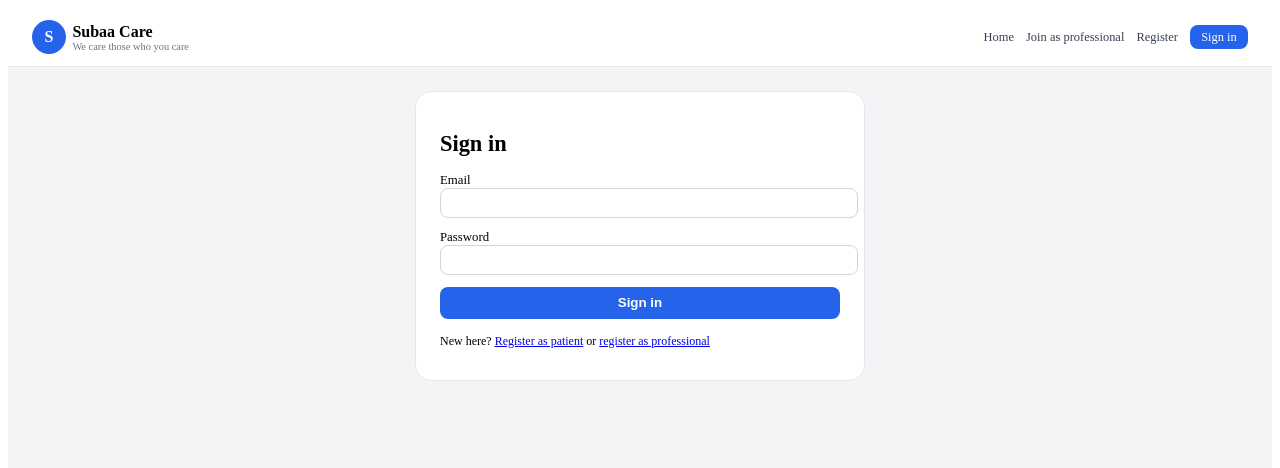
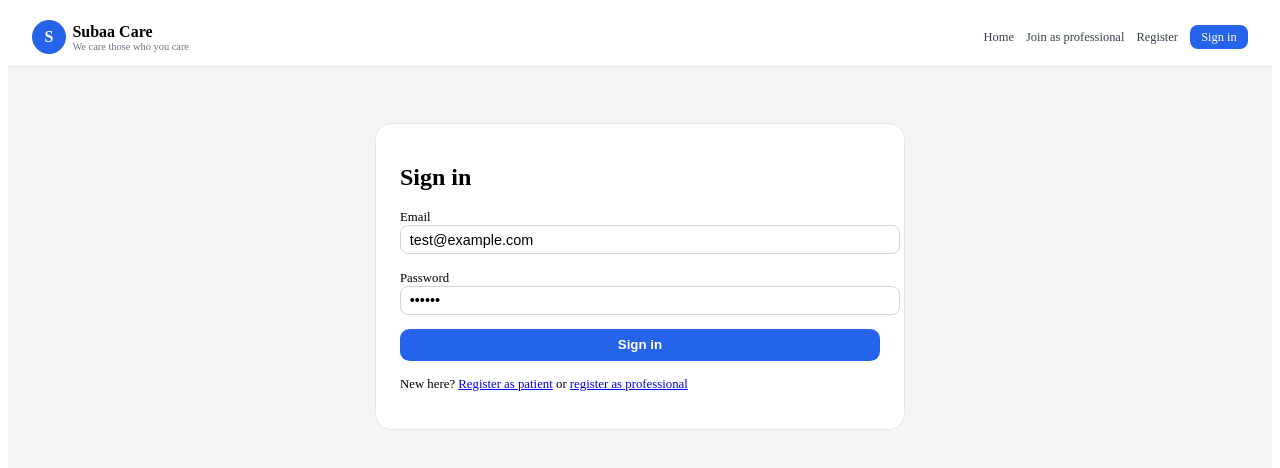
Before and after one commit to suba1205cz/healthcare-portal-mvp, a Next.js app in the folder frontend/: page /login in a window 1280 px wide. Shown: the top 468 px of the page. Built offline with nearby package versions, Linux system fonts and the light colour scheme; no server answers.

Commit message:
fix(frontend): persist user after login

```diff
--- a/frontend/pages/login.js
+++ b/frontend/pages/login.js
@@ -1,3 +1,4 @@
+// frontend/pages/login.js
 import { useState } from "react";
 import { useRouter } from "next/router";
 import axios from "axios";
@@ -7,8 +8,8 @@ const API_URL = process.env.NEXT_PUBLIC_API_URL;
 
 export default function LoginPage() {
   const router = useRouter();
-  const [email, setEmail] = useState("");
-  const [password, setPassword] = useState("");
+  const [email, setEmail] = useState("test@example.com"); // for quick tests
+  const [password, setPassword] = useState("123456");
   const [message, setMessage] = useState("");
 
   async function handleSubmit(e) {
@@ -21,18 +22,30 @@ export default function LoginPage() {
         password,
       });
 
-      // save token + user
+      // backend returns { token, user }
+      const { token, user } = res.data || {};
+
+      if (!token || !user) {
+        setMessage("Login failed: no token/user in response");
+        return;
+      }
+
+      // 👇 THIS is the part that makes the navbar know who you are
       if (typeof window !== "undefined") {
-        localStorage.setItem("token", res.data.token);
-        localStorage.setItem("user", JSON.stringify(res.data.user));
+        window.localStorage.setItem("token", token);
+        window.localStorage.setItem("user", JSON.stringify(user));
       }
 
       setMessage("Login successful. Redirecting…");
-      // go home
+      // force reload so Layout re-reads localStorage
       router.push("/");
     } catch (err) {
-      console.error(err);
-      setMessage("Login failed. Check email/password.");
+      console.error("LOGIN ERROR", err?.response?.data || err.message);
+      setMessage(
+        err?.response?.data?.error ||
+          err?.response?.data?.message ||
+          "Login failed"
+      );
     }
   }
 
@@ -40,47 +53,44 @@ export default function LoginPage() {
     <Layout>
       <div
         style={{
-          maxWidth: 400,
-          margin: "0 auto",
+          maxWidth: 480,
+          margin: "2rem auto",
           background: "white",
-          padding: "1.5rem 1.5rem 1.2rem",
           borderRadius: "1rem",
+          padding: "1.5rem",
           border: "1px solid #e5e7eb",
         }}
       >
-        <h1 style={{ fontSize: "1.4rem", marginBottom: "1rem" }}>Sign in</h1>
-        <form onSubmit={handleSubmit} style={{ display: "grid", gap: "0.75rem" }}>
+        <h1 style={{ fontSize: "1.5rem", marginBottom: "1rem" }}>Sign in</h1>
+        <form onSubmit={handleSubmit} style={{ display: "grid", gap: "0.85rem" }}>
           <div>
-            <label style={{ display: "block", fontSize: "0.8rem" }}>Email</label>
+            <label style={{ fontSize: "0.8rem" }}>Email</label>
             <input
+              style={inputStyle}
               value={email}
               onChange={(e) => setEmail(e.target.value)}
+              type="email"
               required
-              type="email"
-              style={inputStyle}
             />
           </div>
           <div>
-            <label style={{ display: "block", fontSize: "0.8rem" }}>
-              Password
-            </label>
+            <label style={{ fontSize: "0.8rem" }}>Password</label>
             <input
+              style={inputStyle}
               value={password}
               onChange={(e) => setPassword(e.target.value)}
+              type="password"
               required
-              type="password"
-              style={inputStyle}
             />
           </div>
-
           <button
             type="submit"
             style={{
               background: "#2563eb",
               color: "white",
               border: "none",
-              borderRadius: "0.5rem",
-              padding: "0.55rem 0.6rem",
+              borderRadius: "0.6rem",
+              padding: "0.55rem 0",
               fontWeight: 600,
               cursor: "pointer",
             }}
@@ -92,18 +102,15 @@ export default function LoginPage() {
         {message && (
           <p
             style={{
-              marginTop: "0.8rem",
-              fontSize: "0.8rem",
-              color: message.startsWith("Login successful")
-                ? "green"
-                : "#b91c1c",
+              marginTop: "0.7rem",
+              color: message.startsWith("Login successful") ? "green" : "red",
             }}
           >
             {message}
           </p>
         )}
 
-        <p style={{ marginTop: "0.9rem", fontSize: "0.75rem" }}>
+        <p style={{ marginTop: "1rem", fontSize: "0.8rem" }}>
           New here? <a href="/register">Register as patient</a> or{" "}
           <a href="/register-professional">register as professional</a>
         </p>
@@ -116,6 +123,6 @@ const inputStyle = {
   width: "100%",
   border: "1px solid #d1d5db",
   borderRadius: "0.5rem",
-  padding: "0.4rem 0.5rem",
-  fontSize: "0.85rem",
+  padding: "0.35rem 0.55rem",
+  fontSize: "0.9rem",
 };
```
